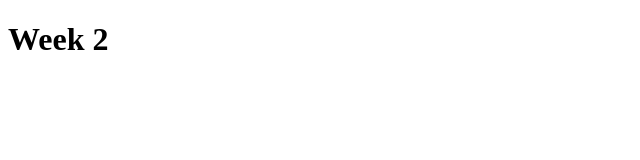
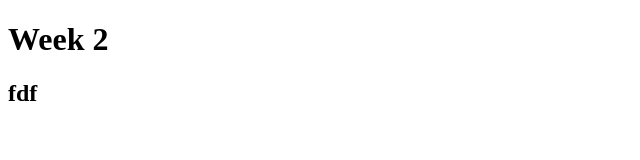
Before and after one commit to AgnelAugustine/24W-JavaScript-03-Week02Demo, a plain HTML site: page index.html in a window 1280 px wide. Shown: the full height of the page, 0-640 px from the left. Drawn offline with Linux system fonts and the light colour scheme.

Commit message:
new heading

```diff
--- a/index.html
+++ b/index.html
@@ -7,5 +7,6 @@
 </head>
 <body>
     <h1>Week 2</h1>
+    <h2>fdf</h2>
 </body>
 </html>
```
